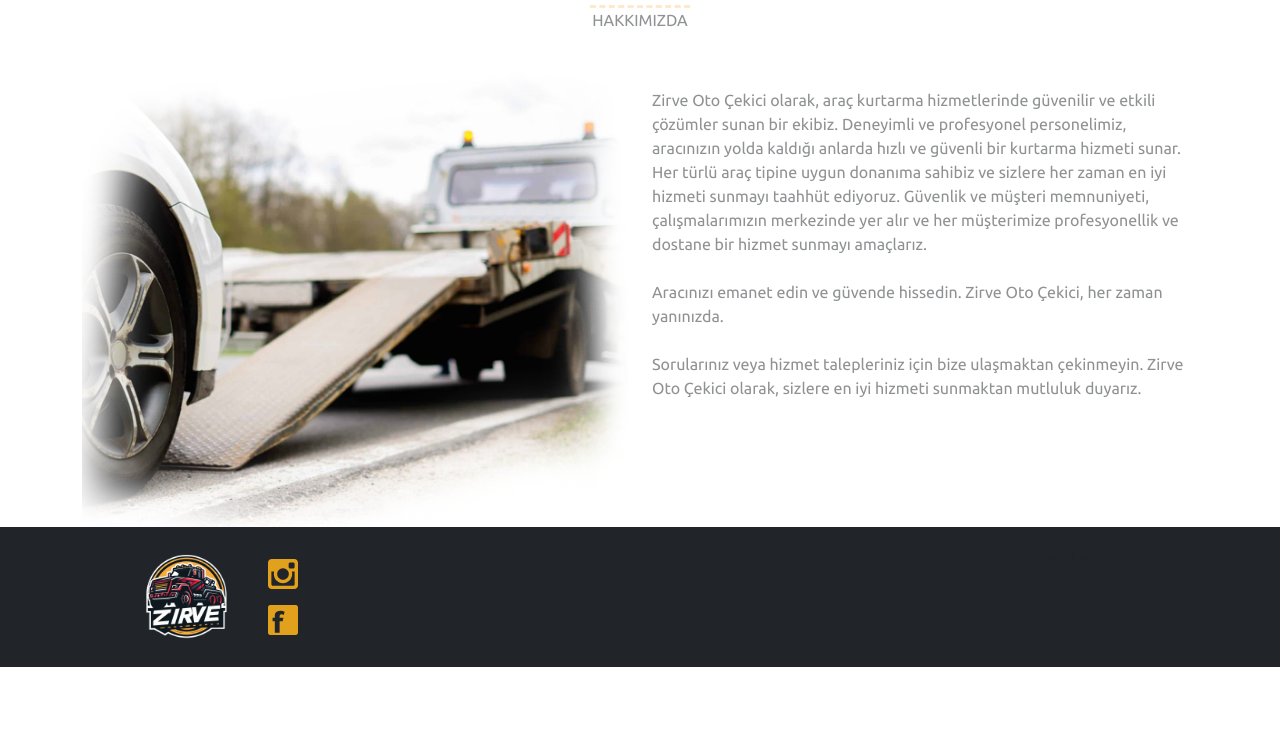
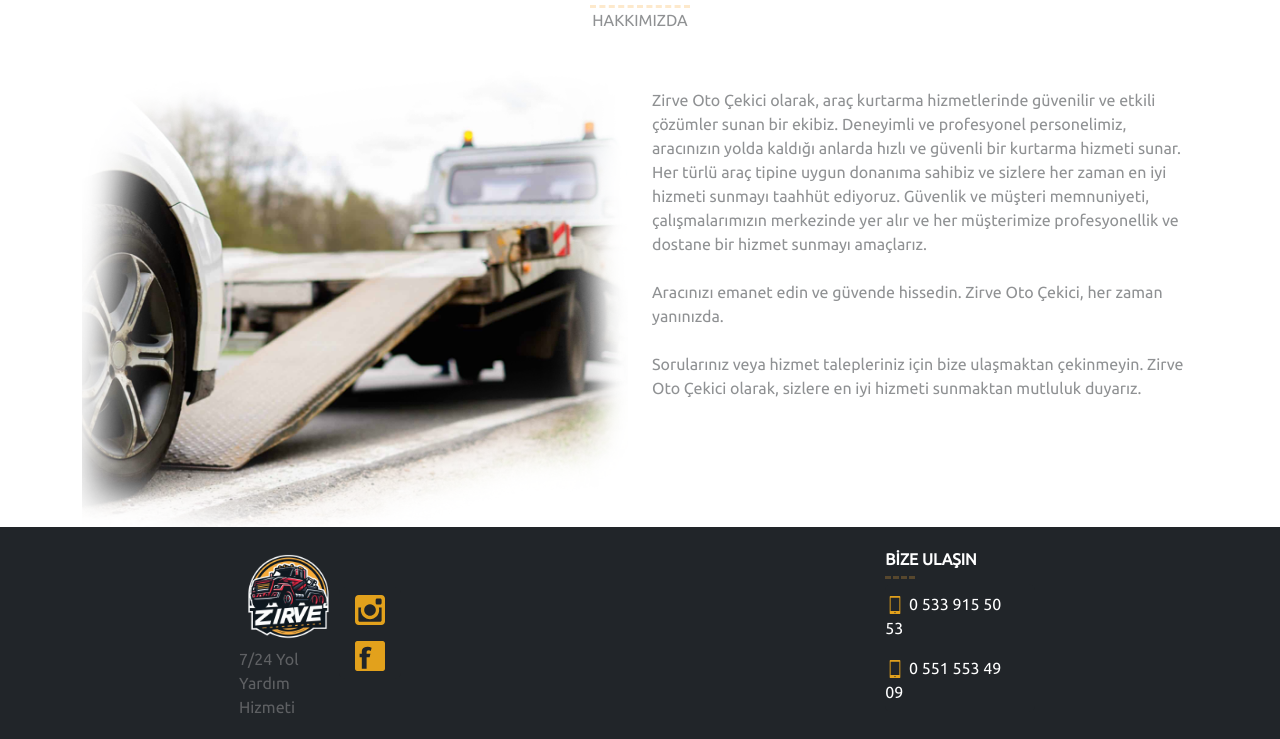
Before and after one commit to hbedirhan/zirve-oto-cekici, a plain HTML site: page index.html in a window 1280 px wide. Shown: the part 1302-2041 px from the top of the page. Before the commit the page ends 1969 px from the top, so only its background shows below. Drawn offline with nearby package versions, Linux system fonts and the light colour scheme.

Commit message:
new feature

```diff
--- a/index.html
+++ b/index.html
@@ -90,9 +90,9 @@
                             <div class="media-body">
                                 <h2 class="section-header">
                                     <span class="highlight thin">
-                                        <a href="tel:05539155053"
+                                        <a href="tel:05339155053"
                                             class="link-warning link-offset-2 link-underline-none link-underline-opacity-0">
-                                            0 553 915 50 53
+                                            0 533 915 50 53
                                         </a>
                                     </span>
                                     <br>
@@ -276,21 +276,29 @@
         <section class="footer" id="iletisim">
             <div class="container-fluid">
                 <div class="row">
-                    <div class="fw-column-black col-xs-12 col-md-4">
+                    <div class="fw-column-black col-xs-12 col-md-2">
                         <div class="fw-column-inner">
-                            <div class="media-left">
-                                <img src="./assets/logo.png" class="footer-img" alt="">
+
                         </div>
-                            <div class="media-body">
+                    </div>
+                    <div class="fw-column-black col-xs-12 col-md-2">
+                        <div class="fw-column-inner">
+                            <div class="media-left-footer">
+                                <img src="./assets/logo.png" class="footer-img" alt="Zirve Oto Çekici Logo">
+                                <span class="media-left-footer-text">
+                                    7/24 Yol Yardım Hizmeti
+                                </span>
+                            </div>
+                            <div class="media-body-footer">
                                 <div class="footer-icon">
                                     <ul class="list-group">
                                         <li class="list-group-item">
                                             <a href="https://instagram.com/zirveotocekici?igshid=MzRlODBiNWFlZA=="
                                                 target="_blank">
                                                 <svg version="1.1" id="Layer_1" xmlns="http://www.w3.org/2000/svg"
-                                                    xmlns:xlink="http://www.w3.org/1999/xlink" x="0px" y="0px" width="64px"
-                                                    height="64px" viewBox="0 0 64 64" enable-background="new 0 0 64 64"
-                                                    xml:space="preserve">
+                                                    xmlns:xlink="http://www.w3.org/1999/xlink" x="0px" y="0px"
+                                                    width="64px" height="64px" viewBox="0 0 64 64"
+                                                    enable-background="new 0 0 64 64" xml:space="preserve">
                                                     <g id="instagram_1_" enable-background="new    ">
                                                         <g id="instagram">
                                                             <g>
@@ -312,11 +320,12 @@
                                             </a>
                                         </li>
                                         <li class="list-group-item">
-                                            <a href="#" target="_blank">
+                                            <a href="https://www.facebook.com/profile.php?id=61552367980429&mibextid=LQQJ4d"
+                                                target="_blank">
                                                 <svg version="1.1" id="Layer_1" xmlns="http://www.w3.org/2000/svg"
-                                                    xmlns:xlink="http://www.w3.org/1999/xlink" x="0px" y="0px" width="64px"
-                                                    height="64px" viewBox="0 0 64 64" enable-background="new 0 0 64 64"
-                                                    xml:space="preserve">
+                                                    xmlns:xlink="http://www.w3.org/1999/xlink" x="0px" y="0px"
+                                                    width="64px" height="64px" viewBox="0 0 64 64"
+                                                    enable-background="new 0 0 64 64" xml:space="preserve">
                                                     <g id="facebook_3_" enable-background="new    ">
                                                         <g id="facebook">
                                                             <g>
@@ -337,22 +346,78 @@
                             </div>
                         </div>
                     </div>
-                    <div class="fw-column-black col-xs-12 col-md-4">
+                    <div class="fw-column-black col-xs-12 col-md-2">
                         <div class="fw-column-inner">
 
                         </div>
                     </div>
-                    <div class="fw-column-black col-xs-12 col-md-4">
+                    <div class="fw-column-black col-xs-12 col-md-2">
                         <div class="fw-column-inner">
-                            bize ulaşın
+
                         </div>
                     </div>
+                    <div class="fw-column-black col-xs-12 col-md-2">
+                        <div class="fw-column-inner">
+                            <div class="contact">
+                                <div class="footer-title">
+                                    <span class="footer-title-text"><strong>BİZE ULAŞIN</strong></span>
+                                    <hr class="new" style="margin: 5px 0; width: 30px;">
+                                </div>
+                                <div class="media-body-footer">
+                                    <div class="footer-icon">
+                                        <ul class="list-group" id="left">
+                                            <li class="list-group-item" style="padding-left: 0;">
+                                                <svg version="1.1" id="Layer_1" xmlns="http://www.w3.org/2000/svg"
+                                                    xmlns:xlink="http://www.w3.org/1999/xlink" x="0px" y="0px"
+                                                    width="64px" height="64px" viewBox="0 0 64 64"
+                                                    enable-background="new 0 0 64 64" xml:space="preserve">
+                                                    <g id="IPHONE_1_" enable-background="new    ">
+                                                        <g id="IPHONE">
+                                                            <g>
+                                                                <path
+                                                                    d="M46,3H18c-1.657,0-3,1.343-3,3v52c0,1.657,1.343,3,3,3h28c1.657,0,3-1.343,3-3V6C49,4.343,47.657,3,46,3z M32,58
+                                                                       c-1.105,0-2-0.895-2-2s0.895-2,2-2c1.105,0,2,0.895,2,2S33.105,58,32,58z M46,51H18V9h28V51z" />
+                                                            </g>
+                                                        </g>
+                                                    </g>
+                                                </svg>
+                                                <span class="footer-title-text">0 533 915 50 53</span>
+                                            </li>
+                                            <li class="list-group-item" style="padding-left: 0;">
+                                                <svg version="1.1" id="Layer_1" xmlns="http://www.w3.org/2000/svg"
+                                                    xmlns:xlink="http://www.w3.org/1999/xlink" x="0px" y="0px"
+                                                    width="64px" height="64px" viewBox="0 0 64 64"
+                                                    enable-background="new 0 0 64 64" xml:space="preserve">
+                                                    <g id="IPHONE_1_" enable-background="new    ">
+                                                        <g id="IPHONE">
+                                                            <g>
+                                                                <path
+                                                                    d="M46,3H18c-1.657,0-3,1.343-3,3v52c0,1.657,1.343,3,3,3h28c1.657,0,3-1.343,3-3V6C49,4.343,47.657,3,46,3z M32,58
+                                                                       c-1.105,0-2-0.895-2-2s0.895-2,2-2c1.105,0,2,0.895,2,2S33.105,58,32,58z M46,51H18V9h28V51z" />
+                                                            </g>
+                                                        </g>
+                                                    </g>
+                                                </svg>
+                                                <span class="footer-title-text">0 551 553 49 09</span>
+                                            </li>
+                                        </ul>
+                                    </div>
+                                </div>
+                            </div>
+                        </div>
+                    </div>
+                    <div class="fw-column-black col-xs-12 col-md-2">
+                        <div class="fw-column-inner">
+
+                        </div>
+                    </div>
+
                 </div>
             </div>
         </section>
     </div>
 
-    <a href="https://wa.me/905539155053?text=" id="okapi-wasb-button" target="_blank">
+    <a href="https://wa.me/905339155053?text=" id="okapi-wasb-button" target="_blank">
         <img id="okapi-wasb-icon" src="./assets/whatsapp.png">
     </a>
 
--- a/style.css
+++ b/style.css
@@ -118,6 +118,10 @@ hr.new {
 
 /* Footer */
 
+.footer .container-fluid {
+    background-color: rgb(33, 37, 41);
+}
+
 .text-footer {
     font-size: x-large;
     color: rgb(226,161,28);
@@ -125,6 +129,44 @@ hr.new {
 
 .footer-img {
     width: 100px;
+    margin: auto;
+}
+
+.media-left-footer {
+    display: flex;
+    justify-content: center;
+    flex-direction: column;
+}
+
+.media-body-footer {
+    margin: 0;
+}
+
+#left .list-group-item svg {
+    width: 20px;
+    height: 20px;
+}
+
+#left .list-group-item svg:hover {
+    opacity: 1;
+}
+
+.media-left-footer-text {
+    color: #E7E5E54F;
+}
+
+.contact {
+    display: flex;
+    justify-content: center;
+    flex-direction: column;
+}
+
+.footer-title {
+    display: block;
+}
+
+.footer-title-text {
+    color: white;
 }
 
 .footer-icon {
```
Lines whose indentation alone changed are shown as unchanged.
